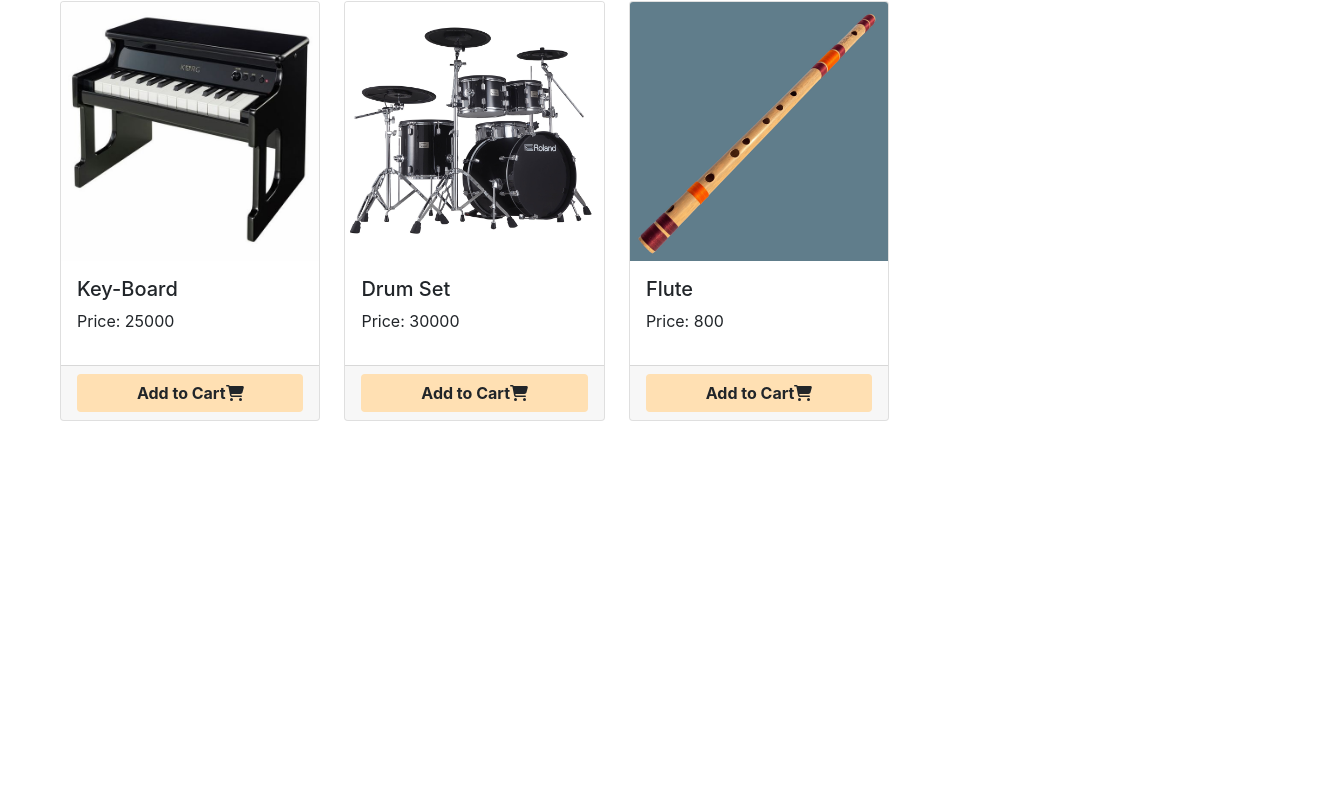
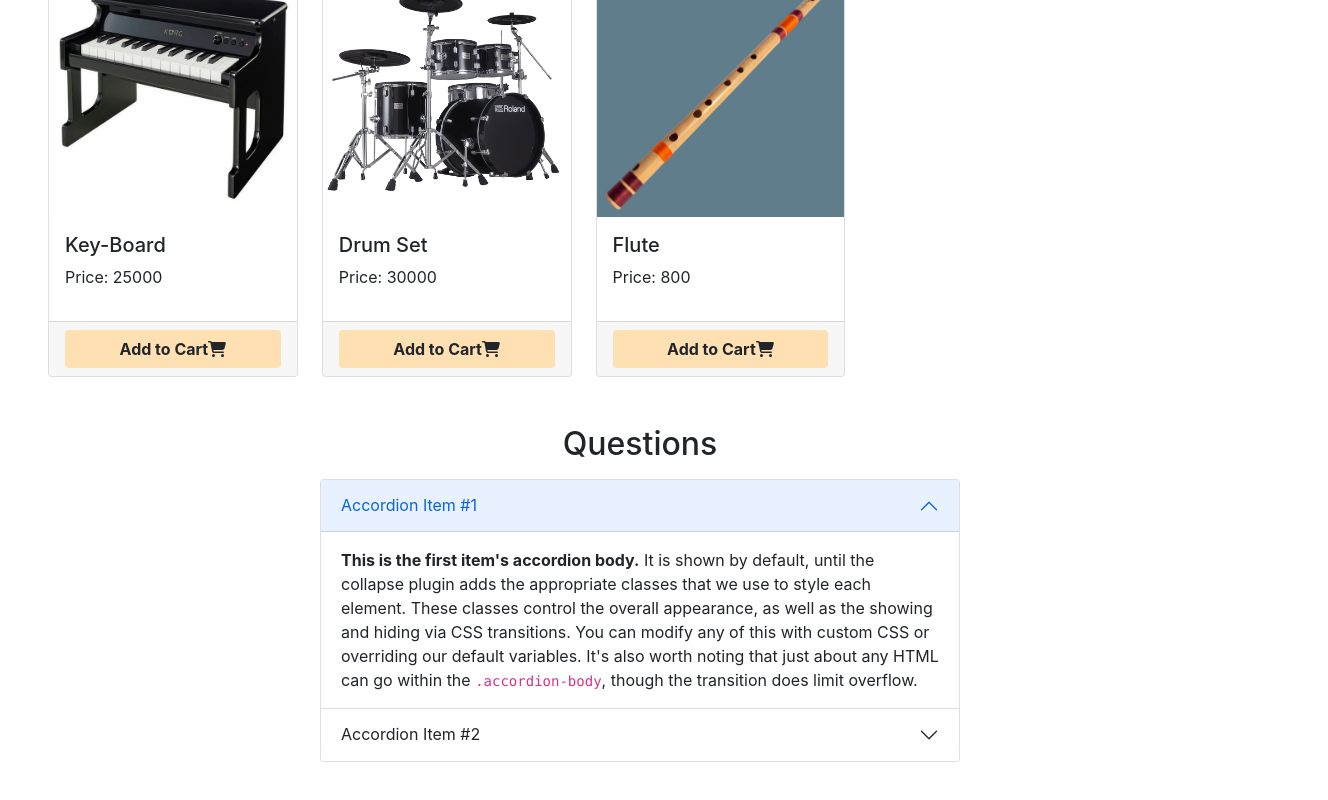
Before and after one commit to SJMormo/instrument-shop, a React (Create React App) app: page / in a window 1280 px wide. Shown: the part 1292-2092 px from the top of the page, 1328 px wide, since content can reach past the window. Before the commit the page ends 1713 px from the top, so only its background shows below. Built offline with nearby package versions, Linux system fonts and the light colour scheme.

Commit message:
markdown file edited

```diff
--- a/public/index.html
+++ b/public/index.html
@@ -2,7 +2,7 @@
 <html lang="en">
   <head>
     <meta charset="utf-8" />
-    <link rel="icon" href="%PUBLIC_URL%/favicon.ico" />
+    <link rel="icon" href="%PUBLIC_URL%/favicon.png" />
     <meta name="viewport" content="width=device-width, initial-scale=1" />
     <meta name="theme-color" content="#000000" />
     <meta
@@ -24,7 +24,7 @@
       work correctly both with client-side routing and a non-root public URL.
       Learn how to configure a non-root public URL by running `npm run build`.
     -->
-    <title>React App</title>
+    <title>Instrument Shop</title>
 
     <!--
       Bootstrap
--- a/src/App.js
+++ b/src/App.js
@@ -1,5 +1,6 @@
 import './App.css';
 import Instruments from './components/Instruments/Instruments';
+import Questions from './components/Questions/Questions';
 
 function App() {
   return (
@@ -7,6 +8,7 @@
       <h1 className="text-center mt-3">Your Favourite Instrument Shop</h1>
 
       <Instruments></Instruments>
+      <Questions></Questions>
     </div>
   );
 }
--- a/src/components/Instruments/Instruments.js
+++ b/src/components/Instruments/Instruments.js
@@ -38,7 +38,7 @@
 
 
     return (
-        <div className="row mt-5 w-100 ms-md-5">
+        <div className="row mt-5 w-100 ps-md-5">
             <div className="col-8">
                 <div className="products-container row row-cols-1 row-cols-md-3 g-4">
                     {
--- /dev/null
+++ b/src/components/Questions/Questions.js
@@ -0,0 +1,35 @@
+import React from 'react';
+
+const Questions = () => {
+    return (
+        <div class="accordion w-50 mt-5 pb-5 mx-auto" id="accordionExample">
+            <h2 className="text-center mb-3">Questions</h2>
+            <div class="accordion-item">
+                <h2 class="accordion-header" id="headingOne">
+                    <button class="accordion-button" type="button" data-bs-toggle="collapse" data-bs-target="#collapseOne" aria-expanded="true" aria-controls="collapseOne">
+                        Accordion Item #1
+                    </button>
+                </h2>
+                <div id="collapseOne" class="accordion-collapse collapse show" aria-labelledby="headingOne" data-bs-parent="#accordionExample">
+                    <div class="accordion-body">
+                        <strong>This is the first item's accordion body.</strong> It is shown by default, until the collapse plugin adds the appropriate classes that we use to style each element. These classes control the overall appearance, as well as the showing and hiding via CSS transitions. You can modify any of this with custom CSS or overriding our default variables. It's also worth noting that just about any HTML can go within the <code>.accordion-body</code>, though the transition does limit overflow.
+                    </div>
+                </div>
+            </div>
+            <div class="accordion-item">
+                <h2 class="accordion-header" id="headingTwo">
+                    <button class="accordion-button collapsed" type="button" data-bs-toggle="collapse" data-bs-target="#collapseTwo" aria-expanded="false" aria-controls="collapseTwo">
+                        Accordion Item #2
+                    </button>
+                </h2>
+                <div id="collapseTwo" class="accordion-collapse collapse" aria-labelledby="headingTwo" data-bs-parent="#accordionExample">
+                    <div class="accordion-body">
+                        <strong>This is the second item's accordion body.</strong> It is hidden by default, until the collapse plugin adds the appropriate classes that we use to style each element. These classes control the overall appearance, as well as the showing and hiding via CSS transitions. You can modify any of this with custom CSS or overriding our default variables. It's also worth noting that just about any HTML can go within the <code>.accordion-body</code>, though the transition does limit overflow.
+                    </div>
+                </div>
+            </div>
+        </div>
+    );
+};
+
+export default Questions;
```
Also changed, not shown: public/favicon.png (added), 1 other file (tests, documents, lock files or other folders).
